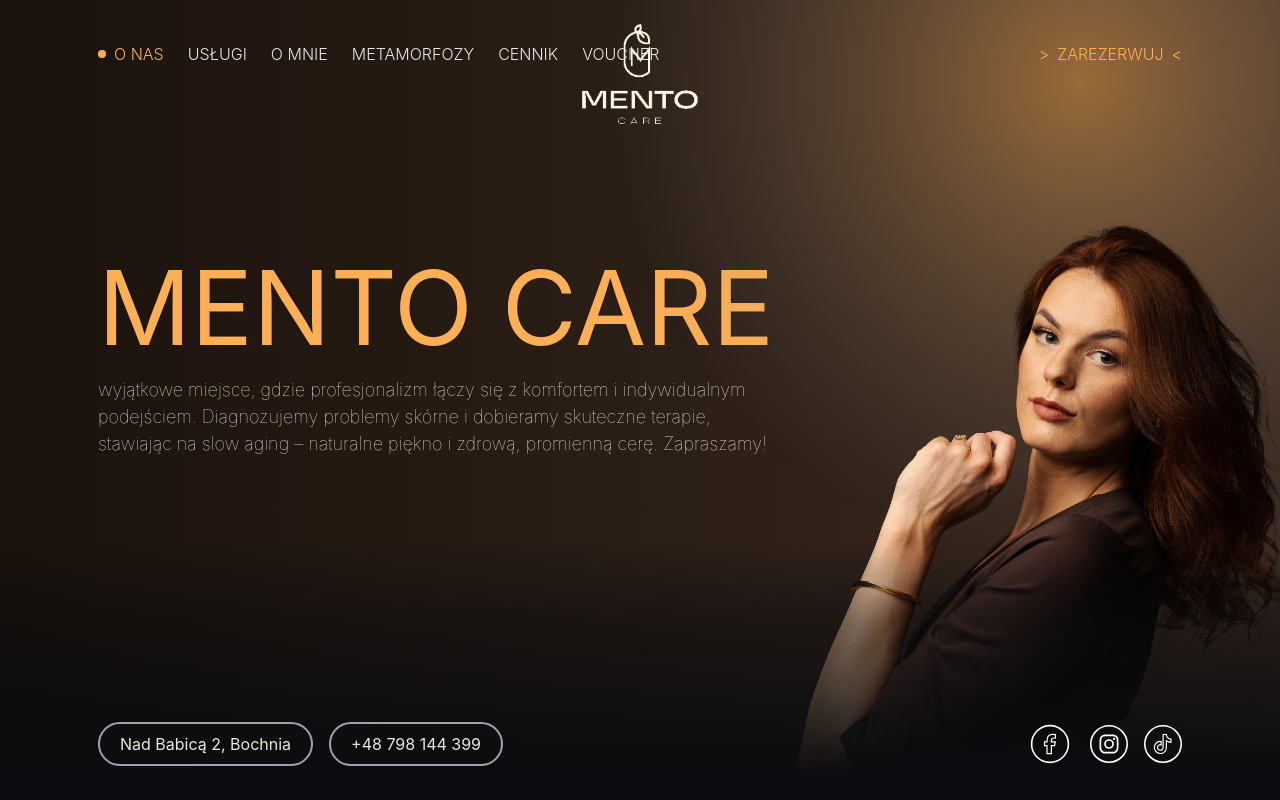
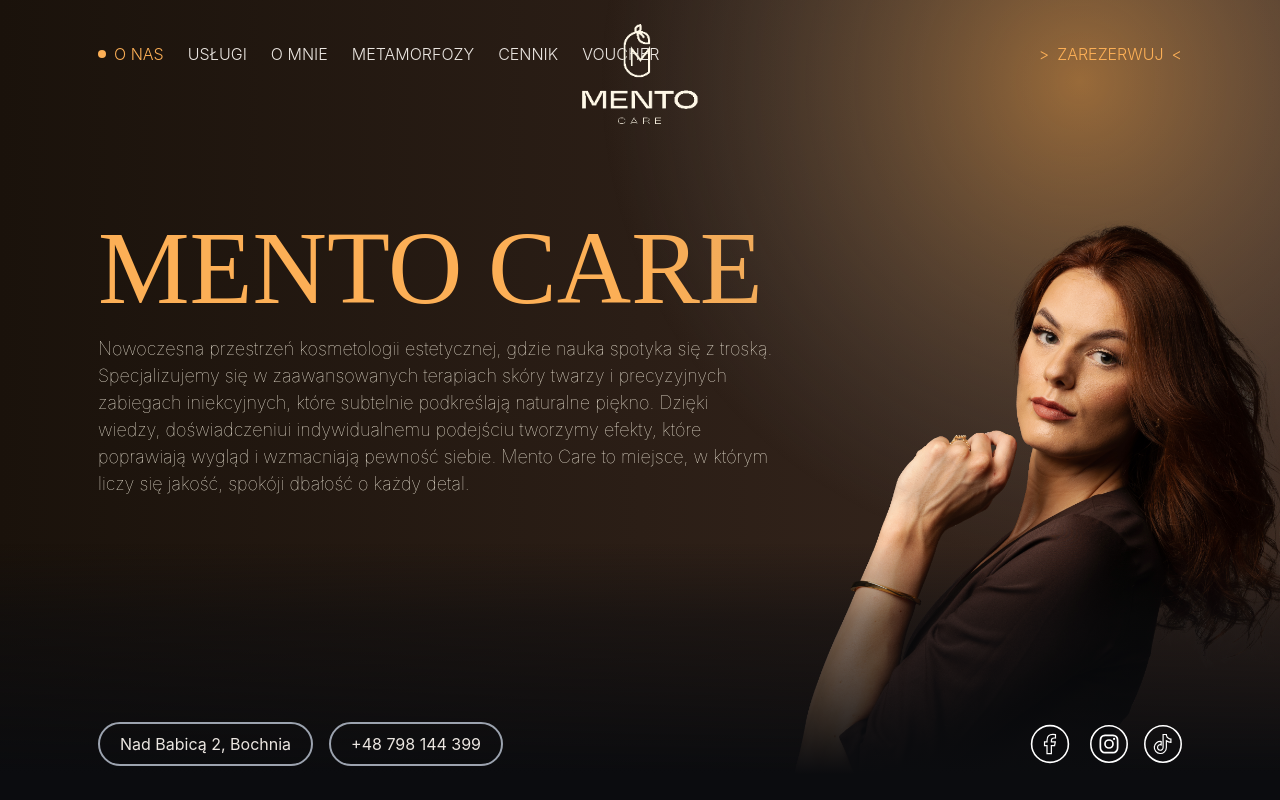
Before and after one commit to TomChuck10/Mento-Care, a React (Vite) app: page / in a window 1280 px wide. Built offline with nearby package versions, Linux system fonts and the light colour scheme.

Commit message:
Added new photos

```diff
--- a/src/App.jsx
+++ b/src/App.jsx
@@ -37,6 +37,8 @@
 import Konsultacja from "./assets/servicesPhotos/konsultacja.png";
 import Rytulal from "./assets/servicesPhotos/rytual.png";
 import BTX from "./assets/servicesPhotos/btx.png";
+import TerapiaTradzikowa2 from "./assets/servicesPhotos/terapia-tradzikowa.png";
+import HeadSPA from "./assets/servicesPhotos/head-spa.png";
 
 import { useIsMobile } from "./hooks/useIsMobile";
 
@@ -53,7 +55,7 @@
     name: "Terapia trądzikowa",
     description:
       "to kompleksowe podejście do skóry problematycznej, oparte na działaniu wielokierunkowym. Skutecznie oczyszcza pory, reguluje wydzielanie sebum i zatrzymuje stany zapalne. Rozjaśnia przebarwienia pozapalne, wygładza strukturę skóry i redukuje blizny potrądzikowe. To indywidualnie dobrana pielęgnacja, która przywraca skórze równowagę, świeżość i komfort",
-    image: TerapiaTradzikowa,
+    image: TerapiaTradzikowa2,
   },
   {
     id: 3,
@@ -116,7 +118,7 @@
     name: "Head SPA",
     description:
       "przyjemność zamknięta w dotyku, zapachu i dźwięku. Ciepła woda, aromatyczne olejki i powolny masaż skóry głowy pomagają wyciszyć umysł i rozluźnić ciało. Zabieg koi napięcia, poprawia krążenie, pielęgnuje włosy i skórę głowy. To błogi moment tylko dla Ciebie – spokojny, miękki i pełen relaksu.",
-    image: RytualMentoCare,
+    image: HeadSPA,
   },
   {
     id: 12,
@@ -413,7 +415,7 @@
             className={`text-[#FFF8E7] ${
               isMobile ? "text-[18px]" : "text-[24px]"
             }`}
-            // style={{ fontFamily: "Cormorant Garamond, SemiBold" }}
+            style={{ fontFamily: "Cormorant Garamond, SemiBold" }}
           >
             {title}
           </h3>
@@ -456,7 +458,7 @@
             <div className="flex flex-col justify-center items-start h-full px-[98px]">
               <h1
                 style={{
-                  // fontFamily: "Cormorant Garamond, SemiBold",
+                  fontFamily: "Cormorant Garamond, SemiBold",
                   fontSize: "103px",
                   color: "#FCAF56",
                   marginBottom: "-10px",
@@ -466,10 +468,14 @@
                 MENTO CARE
               </h1>
               <p className="max-w-[675px] text-[#FFF8E7] text-[18px] font-thin">
-                wyjątkowe miejsce, gdzie profesjonalizm łączy się z komfortem i
-                indywidualnym podejściem. Diagnozujemy problemy skórne i
-                dobieramy skuteczne terapie, stawiając na slow aging – naturalne
-                piękno i zdrową, promienną cerę. Zapraszamy!
+                Nowoczesna przestrzeń kosmetologii estetycznej, gdzie nauka
+                spotyka się z troską. Specjalizujemy się w zaawansowanych
+                terapiach skóry twarzy i precyzyjnych zabiegach iniekcyjnych,
+                które subtelnie podkreślają naturalne piękno. Dzięki wiedzy,
+                doświadczeniui indywidualnemu podejściu tworzymy efekty, które
+                poprawiają wygląd i wzmacniają pewność siebie. Mento Care to
+                miejsce, w którym liczy się jakość, spokóji dbałość o każdy
+                detal.
               </p>
               <div className="flex justify-between items-center w-full mt-auto py-[2rem] z-20">
                 <div className="flex space-x-4">
@@ -589,7 +595,7 @@
                 {/* Title */}
                 <h1
                   style={{
-                    // fontFamily: "Cormorant Garamond, SemiBold",
+                    fontFamily: "Cormorant Garamond, SemiBold",
                     fontSize: "50px",
                     color: "#FCAF56",
                     marginBottom: 6,
@@ -600,10 +606,14 @@
 
                 {/* Description */}
                 <p className="text-[#FFF8E7] text-[13px] text-justify max-w-xs mb-6 font-thin">
-                  wyjątkowe miejsce, gdzie profesjonalizm łączy się z komfortem
-                  i indywidualnym podejściem. Diagnozujemy problemy skórne i
-                  dobieramy skuteczne terapie, stawiając na slow aging –
-                  naturalne piękno i zdrową, promienną cerę. Zapraszamy!
+                  Nowoczesna przestrzeń kosmetologii estetycznej, gdzie nauka
+                  spotyka się z troską. Specjalizujemy się w zaawansowanych
+                  terapiach skóry twarzy i precyzyjnych zabiegach iniekcyjnych,
+                  które subtelnie podkreślają naturalne piękno. Dzięki wiedzy,
+                  doświadczeniui indywidualnemu podejściu tworzymy efekty, które
+                  poprawiają wygląd i wzmacniają pewność siebie. Mento Care to
+                  miejsce, w którym liczy się jakość, spokóji dbałość o każdy
+                  detal.
                 </p>
               </div>
 
@@ -665,12 +675,11 @@
             {/* Content container */}
             <div className="px-[98px] z-20 relative w-full">
               <div className="flex flex-row items-end justify-between">
-                {/* Text content - stała szerokość zamiast md:w-1/2 */}
                 <div className="w-[800px] pr-12">
                   <h2
                     className="text-[#FFF8E7] text-[59px] transition-all duration-500 w-[900px]"
                     style={{
-                      // fontFamily: "Cormorant Garamond, SemiBold",
+                      fontFamily: "Cormorant Garamond, SemiBold",
                       lineHeight: 1.5,
                     }}
                   >
@@ -747,19 +756,12 @@
                 />
 
                 <div className="flex flex-col h-full z-20">
-                  {/* Service indicator */}
-                  {/* <div className="flex justify-center items-center mt-20 mb-8">
-                    <span className="text-[#FFF8E7] text-sm opacity-70">
-                      {index + 1} / {listOfServices.length}
-                    </span>
-                  </div> */}
-
                   <div className="flex flex-col items-center flex-grow justify-end">
                     {/* Title centered */}
                     <h2
                       className="text-[#FFF8E7] text-[54px] mb-2 text-center"
                       style={{
-                        // fontFamily: "Cormorant Garamond, SemiBold",
+                        fontFamily: "Cormorant Garamond, SemiBold",
                         lineHeight: 1.2,
                       }}
                     >
@@ -806,7 +808,7 @@
               <div className="flex flex-col justify-center items-start px-[98px]">
                 <h1
                   style={{
-                    // fontFamily: "Cormorant Garamond, SemiBold",
+                    fontFamily: "Cormorant Garamond, SemiBold",
                     fontSize: "72px",
                     color: "#FFF8E7",
                     marginBottom: "-10px",
@@ -862,7 +864,7 @@
                 {/* Title */}
                 <h1
                   style={{
-                    // fontFamily: "Cormorant Garamond, SemiBold",
+                    fontFamily: "Cormorant Garamond, SemiBold",
                     fontSize: "50px",
                     color: "#FFF8E7",
                     marginBottom: 6,
@@ -910,7 +912,7 @@
               <div className="flex flex-col justify-center mt-[150px]">
                 <h1
                   style={{
-                    // fontFamily: "Cormorant Garamond, SemiBold",
+                    fontFamily: "Cormorant Garamond, SemiBold",
                     fontSize: "35px",
                     color: "#FFF8E7",
                     zIndex: 50,
@@ -926,7 +928,7 @@
                       className={`text-[#FFF8E7] ${
                         isMobile ? "text-[18px]" : "text-[20px]"
                       }`}
-                      // style={{ fontFamily: "Cormorant Garamond, SemiBold" }}
+                      style={{ fontFamily: "Cormorant Garamond, SemiBold" }}
                     >
                       PRZED
                     </h3>
@@ -944,7 +946,7 @@
                       className={`text-[#FFF8E7] ${
                         isMobile ? "text-[18px]" : "text-[20px]"
                       }`}
-                      // style={{ fontFamily: "Cormorant Garamond, SemiBold" }}
+                      style={{ fontFamily: "Cormorant Garamond, SemiBold" }}
                     >
                       PO
                     </h3>
@@ -1019,7 +1021,7 @@
               <div className="flex flex-col items-center mt-4 mb-0">
                 <h1
                   style={{
-                    // fontFamily: "Cormorant Garamond, SemiBold",
+                    fontFamily: "Cormorant Garamond, SemiBold",
                     fontSize: "36px",
                     color: "#FFF8E7",
                   }}
@@ -1034,7 +1036,7 @@
                   <legend className="px-3 mx-2">
                     <h3
                       className="text-[#FFF8E7] text-[16px]"
-                      // style={{ fontFamily: "Cormorant Garamond, SemiBold" }}
+                      style={{ fontFamily: "Cormorant Garamond, SemiBold" }}
                     >
                       PRZED
                     </h3>
@@ -1050,7 +1052,7 @@
                   <legend className="px-3 mx-2">
                     <h3
                       className="text-[#FFF8E7] text-[16px]"
-                      // style={{ fontFamily: "Cormorant Garamond, SemiBold" }}
+                      style={{ fontFamily: "Cormorant Garamond, SemiBold" }}
                     >
                       PO
                     </h3>
@@ -1114,7 +1116,7 @@
               {/* Right side - Price List */}
               <div
                 className="w-1/2 h-full overflow-y-auto flex flex-col px-[60px] pt-[200px] pb-[100px]"
-                // style={{ fontFamily: "sans-serif" }}
+                style={{ fontFamily: "sans-serif" }}
               >
                 {priceData.map((category, index) => (
                   <PriceCard
@@ -1154,7 +1156,7 @@
             <div className="h-full overflow-y-auto flex flex-col pt-10 pb-20">
               <h2
                 className="text-[#FFF8E7] text-[40px] text-center mb-8"
-                // style={{ fontFamily: "Cormorant Garamond, SemiBold" }}
+                style={{ fontFamily: "Cormorant Garamond, SemiBold" }}
               >
                 Cennik
               </h2>
@@ -1208,7 +1210,7 @@
                   <h2
                     className="text-[#FFF8E7] text-[72px] transition-all duration-500"
                     style={{
-                      // fontFamily: "Cormorant Garamond, SemiBold",
+                      fontFamily: "Cormorant Garamond, SemiBold",
                       lineHeight: 1.2,
                     }}
                   >
@@ -1273,7 +1275,7 @@
                   <h2
                     className="text-[#FFF8E7] text-[54px] mb-2 text-center"
                     style={{
-                      // fontFamily: "Cormorant Garamond, SemiBold",
+                      fontFamily: "Cormorant Garamond, SemiBold",
                       lineHeight: 1.2,
                     }}
                   >
```
Also changed, not shown: src/assets/servicesPhotos/head-spa.png (added), src/assets/servicesPhotos/terapia-tradzikowa.png (added).
